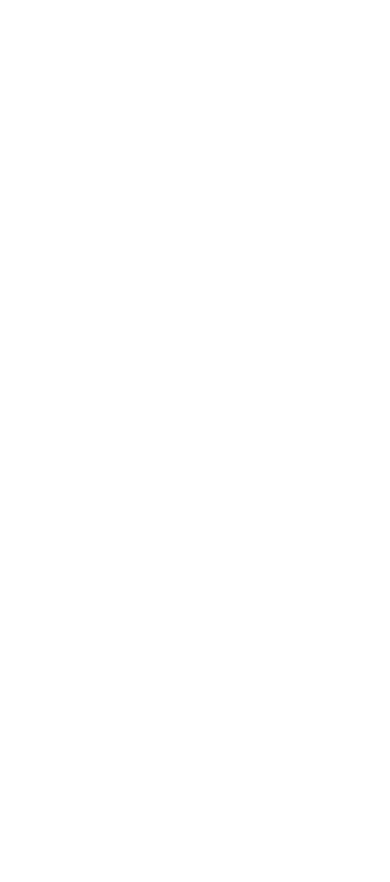
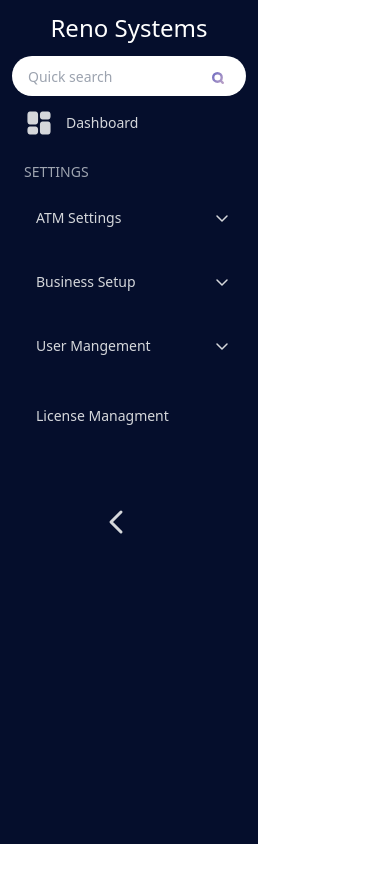
Before and after one commit to Thebrownboy/RenoSystemsDashboard, a React (Vite) app in the folder renosystemsdashboard/: page / in a window 390 px wide. Shown: the top 882 px of the page. Built offline with nearby package versions, Linux system fonts and the light colour scheme.

Commit message:
adding the sidebar to the small screens and handle opening and closing it

```diff
--- a/renosystemsdashboard/src/App.jsx
+++ b/renosystemsdashboard/src/App.jsx
@@ -7,7 +7,9 @@
   const [sideBarDisplay, updateSideBarDisplay] = useState(true);
   return (
     <div className=" flex  relative  h-[1880px]">
-      {sideBarDisplay && <SideBar />}
+      {sideBarDisplay && (
+        <SideBar updateSideBarDisplay={updateSideBarDisplay} />
+      )}
       {console.log(sideBarDisplay)}
       <Routes>
         <Route
--- a/renosystemsdashboard/src/components/SideBar/SideBar.jsx
+++ b/renosystemsdashboard/src/components/SideBar/SideBar.jsx
@@ -4,10 +4,12 @@
 import { availalbeSettings } from "../../../constants";
 import SettingsItem from "../SettingsItem/SettingsItem";
 import styles from "./sidebar.module.css";
-function SideBar() {
+import downarrow from "../../assets/downarrow.svg";
+
+function SideBar({ updateSideBarDisplay }) {
   return (
     <div
-      className={`${styles["sidebar"]} p-3 lg:p-5 hidden overflow-y-scroll gap-5 h-screen bg-[#050E2C] sticky md:flex  flex-col md:w-[200px]   lg:w-[300px] top-0 left-0`}
+      className={`${styles["sidebar"]} p-3 lg:p-5 fixed top-0 left-0 overflow-y-scroll gap-3  md:gap-5 h-screen bg-[#050E2C] md:sticky flex  flex-col md:w-[200px]   lg:w-[300px] `}
     >
       <div className="logo">
         <h1 className=" text-2xl lg:text-4xl capitalize text-white text-center">
@@ -39,12 +41,19 @@
           settings
         </p>
       </div>
-      <div className=" pl-3 flex gap-7 flex-col">
+      <div className=" pl-3 flex gap-4  md:gap-7 flex-col">
         {availalbeSettings.map((item, index) => (
           <SettingsItem item={item} key={index} />
         ))}
-        <div className="text-sm text-[#d5d7db] lg:text-xl ">
+        <div className=" mt-5 pl-3 text-sm text-[#d5d7db] lg:text-xl ">
           License Managment
+        </div>
+
+        <div
+          onClick={() => updateSideBarDisplay(false)}
+          className=" cursor-pointer mt-14 pr-9 md:hidden flex justify-center"
+        >
+          <img src={downarrow} width={48} height={48} className=" rotate-90" />
         </div>
       </div>
     </div>
```
